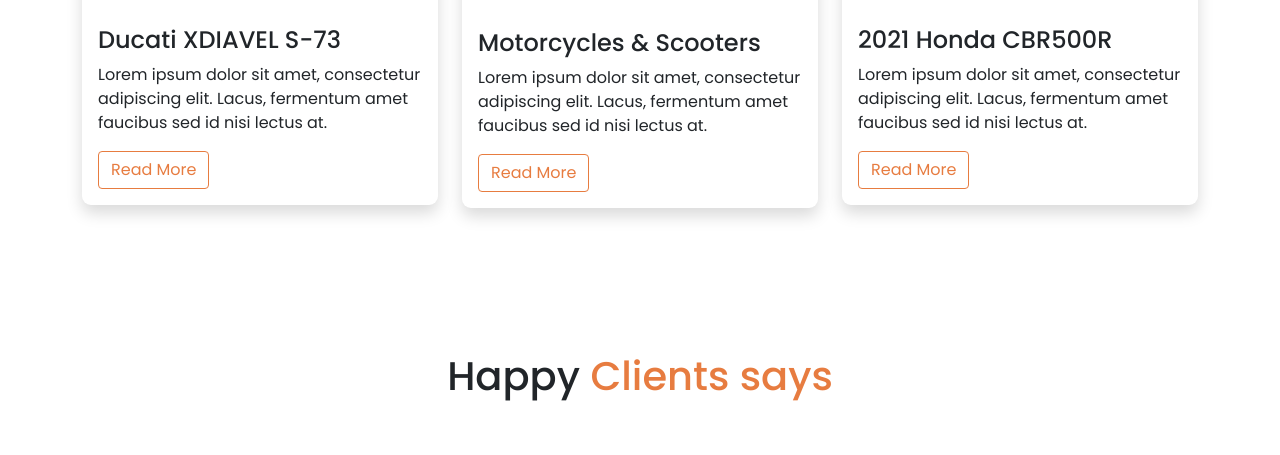
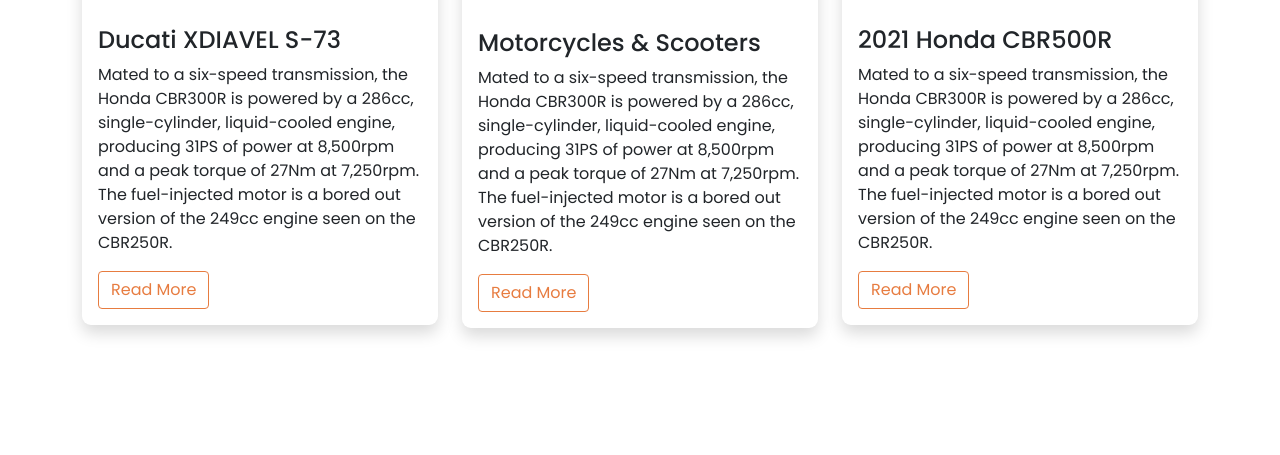
Before and after one commit to fsmdsohel/honda-cbr, a plain HTML site: page index.html in a window 1280 px wide. Shown: the part 1585-2040 px from the top of the page. Drawn offline with nearby package versions, Linux system fonts and the light colour scheme.

Commit message:
lorem text change

```diff
--- a/index.html
+++ b/index.html
@@ -99,10 +99,12 @@
                         <h4 class="fs-6 fw-light">Computer-controlled digital transistorized with electronic advance
                         </h4>
                         <h1 class="fs-1">Honda CBR 300R</h1>
-                        <p class="fs-6 fw-light w-75">Amet minim mollit non deserunt ullamco est sit aliqua dolor do
-                            amet
-                            sint. Velit officia
-                            consequat duis enim velit mollit. Exercitation veniam consequat sunt nostrud amet.
+                        <p class="fs-6 fw-light w-75">Mated to a six-speed transmission, the Honda CBR300R is powered by
+                            a 286cc, single-cylinder, liquid-cooled engine, producing 31PS of power at 8,500rpm and a
+                            peak torque of 27Nm at 7,250rpm. The fuel-injected motor is a bored out version of the 249cc
+                            engine seen on the CBR250R. Braking is done via a single 296mm disc brake at the front and a
+                            220mm disc at the rear. Additionally, ABS is offered as standard. Suspension duties are
+                            taken care of by 37mm telescopic front forks and a 5-step adjustable monoshock at the back.
                         </p>
                         <button type="button" class="btn btn-lg btn-orange text-white" data-bs-toggle="modal"
                             data-bs-target="#exampleModal">
@@ -155,8 +157,12 @@
                             </div>
                             <div class="card-body">
                                 <h4 class="fs-4">Ducati XDIAVEL S-73</h4>
-                                <p class="card-text">Lorem ipsum dolor sit amet, consectetur adipiscing elit. Lacus,
-                                    fermentum amet faucibus sed id nisi lectus at.
+                                <p class="card-text">Mated to a six-speed transmission, the Honda CBR300R is powered by
+                                    a 286cc, single-cylinder, liquid-cooled engine, producing 31PS of power at 8,500rpm
+                                    and a
+                                    peak torque of 27Nm at 7,250rpm. The fuel-injected motor is a bored out version of
+                                    the 249cc
+                                    engine seen on the CBR250R.
                                 </p>
                                 <button class="btn rm-btn btn-orange">
                                     Read More
@@ -171,8 +177,12 @@
                             </div>
                             <div class="card-body">
                                 <h4 class="fs-4">Motorcycles & Scooters</h4>
-                                <p class="card-text">Lorem ipsum dolor sit amet, consectetur adipiscing elit. Lacus,
-                                    fermentum amet faucibus sed id nisi lectus at.
+                                <p class="card-text">Mated to a six-speed transmission, the Honda CBR300R is powered by
+                                    a 286cc, single-cylinder, liquid-cooled engine, producing 31PS of power at 8,500rpm
+                                    and a
+                                    peak torque of 27Nm at 7,250rpm. The fuel-injected motor is a bored out version of
+                                    the 249cc
+                                    engine seen on the CBR250R.
                                 </p>
                                 <button class="btn rm-btn btn-orange">
                                     Read More
@@ -187,8 +197,12 @@
                             </div>
                             <div class="card-body">
                                 <h4 class="fs-4">2021 Honda CBR500R</h4>
-                                <p class="card-text">Lorem ipsum dolor sit amet, consectetur adipiscing elit. Lacus,
-                                    fermentum amet faucibus sed id nisi lectus at.
+                                <p class="card-text">Mated to a six-speed transmission, the Honda CBR300R is powered by
+                                    a 286cc, single-cylinder, liquid-cooled engine, producing 31PS of power at 8,500rpm
+                                    and a
+                                    peak torque of 27Nm at 7,250rpm. The fuel-injected motor is a bored out version of
+                                    the 249cc
+                                    engine seen on the CBR250R.
                                 </p>
                                 <button class="btn rm-btn btn-orange">
                                     Read More
```
